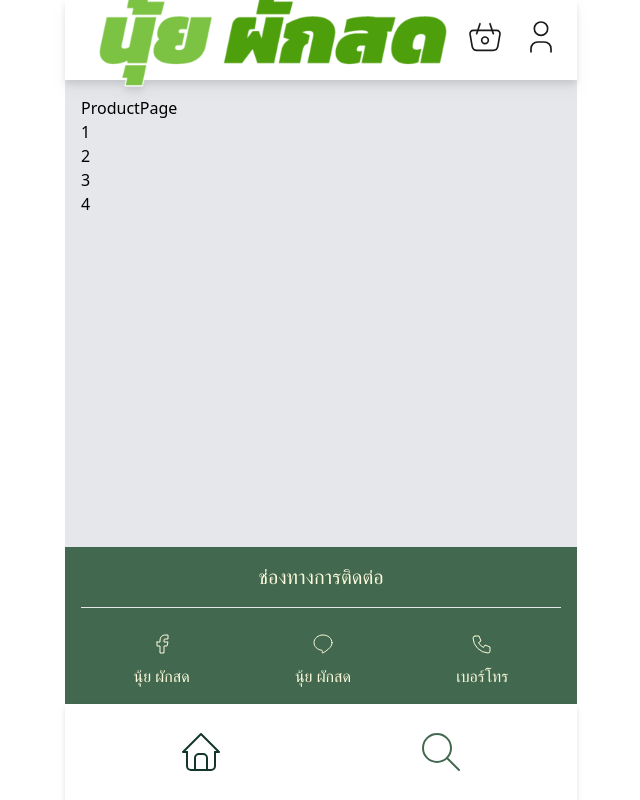
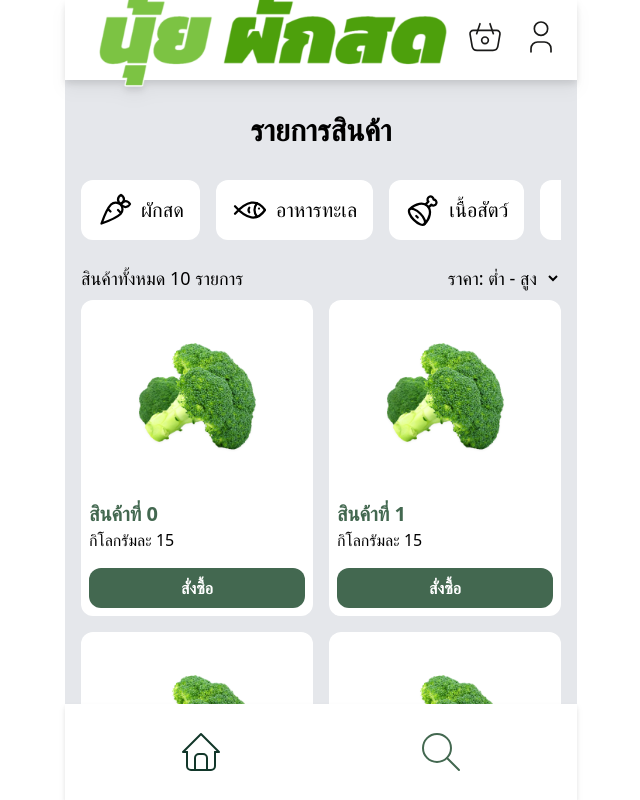
Before and after one commit to diyoooor/paksod, a Next.js app: page /product in a window 1280 px wide. Shown: the top 800 px of the page, without its empty margins (319-959 px from the left). Built offline with nearby package versions, Linux system fonts and the light colour scheme.

Commit message:
⚡️Implement :: Implement Product page

```diff
--- a/src/app/product/[id]/page.tsx
+++ b/src/app/product/[id]/page.tsx
@@ -1,3 +1,5 @@
+import Image from "next/image";
+
 interface IProductDetail {
   params: Promise<{ id: string }>;
 }
@@ -5,5 +7,73 @@ interface IProductDetail {
 export default async function ProductDetail({ params }: IProductDetail) {
   const detail = decodeURIComponent((await params).id);
 
-  return <div>Product Detail by ID: {detail}</div>;
+  return (
+    <div className="w-full">
+      <section>สินค้าทั้งหมด / ผักสด / มะเขือเทศ</section>
+      <section className="mt-10 w-full">
+        <Image
+          src={"/products/tomato.png"}
+          width={250}
+          height={250}
+          alt="product-name"
+          className=" mx-auto border w-full"
+        />
+      </section>
+      <section>
+        <h1 className="text-center text-3xl font-semibold">มะเขือเทศ</h1>
+        <ul className={`w-full grid grid-cols-3 text-center mt-6 gap-5`}>
+          {[1, 2, 3].map((item, index) => {
+            return (
+              <li key={index}>
+                <div className="border  rounded-xl py-2 bg-green-medium font-bold">
+                  หมวดหมู่ {item}
+                </div>
+              </li>
+            );
+          })}
+        </ul>
+      </section>
+      <section className="mt-4">
+        <h1 className="text-start text-2xl font-semibold">รายละเอียดสินค้า</h1>
+        <p className=" indent-4">มะเขือเทศท้อ ราคาประหยัด 1 กก. 100 บาท</p>
+        <p className=" indent-4">มะเขือเทศท้อ ราคาประหยัด 10 กก. 1000 บาท</p>
+      </section>
+      <section className="mt-4">
+        <button className="w-full h-10 bg-green-dark text-white font-semibold rounded-xl">
+          สั่งซื้อ
+        </button>
+      </section>
+      <section className="mt-4">
+        <h1 className="text-start text-2xl font-semibold">
+          สินค้าที่เกี่ยวข้อง
+        </h1>
+        <ul className={`w-full flex flex-row overflow-auto gap-5 border`}>
+          {[1, 2, 3, 4, 5].map((item, index) => {
+            return (
+              <div key={index} className="bg-white rounded-xl min-w-48">
+                <Image
+                  alt={"highlight"}
+                  src={`/products/broccoli.png`}
+                  width={100}
+                  height={90}
+                  className="object-contain mx-auto py-10 drop-shadow-sm h-48 w-fit"
+                />
+                <div className="p-2">
+                  <p className="text-xl font-semibold text-green-dark">
+                    สินค้าที่ {index}
+                  </p>
+                  <p>กิโลกรัมละ 15 </p>
+                </div>
+                <div className="p-2">
+                  <button className="w-full h-10 bg-green-dark text-white font-semibold rounded-xl">
+                    สั่งซื้อ
+                  </button>
+                </div>
+              </div>
+            );
+          })}
+        </ul>
+      </section>
+    </div>
+  );
 }
--- a/src/app/product/page.tsx
+++ b/src/app/product/page.tsx
@@ -1,15 +1,113 @@
+"use client";
+import {
+  IconCarrot,
+  IconFish,
+  IconMeat,
+  IconBottle,
+  IconEggs,
+  IconClockHour3,
+} from "@tabler/icons-react";
+import Image from "next/image";
 import React from "react";
 
+interface ICategories {
+  id: number;
+  name: string;
+  icon: React.ReactNode;
+}
+
 const ProductsPage = () => {
+  const categories: ICategories[] = [
+    {
+      id: 1,
+      name: "ผักสด",
+      icon: <IconCarrot className="h-9 w-9" stroke={1.5} />,
+    },
+    {
+      id: 2,
+      name: "อาหารทะเล",
+      icon: <IconFish className="h-9 w-9" stroke={1.5} />,
+    },
+    {
+      id: 3,
+      name: "เนื้อสัตว์",
+      icon: <IconMeat className="h-9 w-9" stroke={1.5} />,
+    },
+    {
+      id: 4,
+      name: "เครื่องปรุง",
+      icon: <IconBottle className="h-9 w-9" stroke={1.5} />,
+    },
+    {
+      id: 5,
+      name: "ไข่",
+      icon: <IconEggs className="h-9 w-9" stroke={1.5} />,
+    },
+    {
+      id: 6,
+      name: "ผักดอง",
+      icon: <IconClockHour3 className="h-9 w-9" stroke={1.5} />,
+    },
+  ];
   return (
-    <div>
-      ProductPage
-      <ul>
-        <li>1</li>
-        <li>2</li>
-        <li>3</li>
-        <li>4</li>
-      </ul>
+    <div className="w-full">
+      <section className="text-center py-4">
+        <p className="text-3xl font-bold">รายการสินค้า</p>
+      </section>
+      <section className="flex mt-4 flex-nowrap overflow-auto max-w-screen gap-4">
+        {categories.map((item, index) => {
+          return (
+            <div
+              key={index}
+              className="min-w-30 py-3 px-4 rounded-xl flex items-center gap-2 bg-white text-nowrap"
+            >
+              <p>{item.icon}</p>
+              <p className="text-xl">{item.name}</p>
+            </div>
+          );
+        })}
+      </section>
+      <section className="mt-4 flex justify-between  py-2 text-lg ">
+        <div>
+          <p>สินค้าทั้งหมด {"10"} รายการ</p>
+        </div>
+        <div>
+          <select className="rounded w-full bg-transparent text-right pr-2">
+            <option value="price-low-high">ราคา: ต่ำ - สูง</option>
+            <option value="price-high-low">ราคา: สูง - ต่ำ</option>
+            <option value="name-a-z">ชื่อ: ก - ฮ</option>
+            <option value="name-z-a">ชื่อ: ฮ - ก</option>
+          </select>
+        </div>
+      </section>
+      <section>
+        <div className="grid grid-cols-2 gap-4">
+          {[1, 2, 3, 4, 5, 6].map((item, index) => {
+            return (
+              <div key={index} className="bg-white rounded-xl ">
+                <Image
+                  alt={"highlight"}
+                  src={`/products/broccoli.png`}
+                  width={100}
+                  height={90}
+                  className="object-contain mx-auto py-10 drop-shadow-sm h-48 w-fit"
+                />
+                <div className="p-2">
+                  <p className="text-xl font-semibold text-green-dark">
+                    สินค้าที่ {index}
+                  </p>
+                  <p>กิโลกรัมละ 15 </p>
+                </div>
+                <div className="p-2">
+                  <button className="w-full h-10 bg-green-dark text-white font-semibold rounded-xl">
+                    สั่งซื้อ
+                  </button>
+                </div>
+              </div>
+            );
+          })}
+        </div>
+      </section>
     </div>
   );
 };
```
